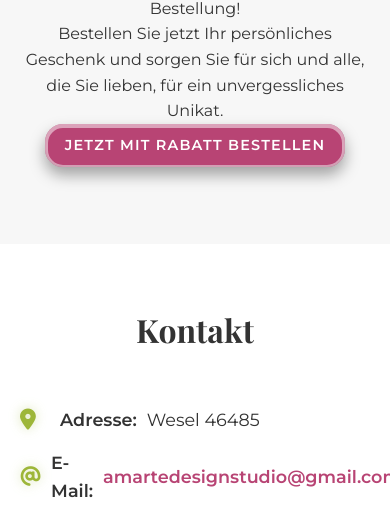
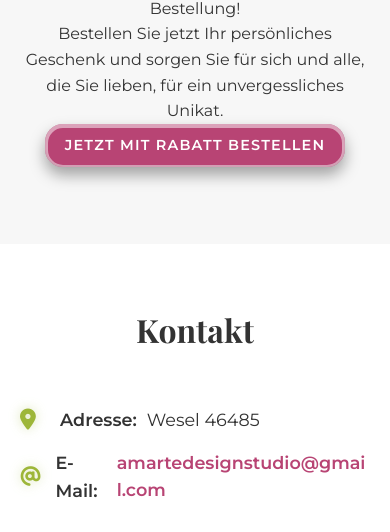
Before and after one commit to 19ReginaB91/Amarte_Design_Studio, a plain HTML site: page index.html in a window 390 px wide. Shown: the part 4806-5338 px from the top of the page. Drawn offline with nearby package versions, Linux system fonts and the light colour scheme.

Commit message:
Fix mobile spacing, improve contact layout and update responsive styles

```diff
--- a/index.html
+++ b/index.html
@@ -173,10 +173,25 @@
     <div class="container">
         <h2 data-key="contactHeading"><i class="fas fa-envelope"></i> Kontakt</h2>
 
-        <div class="contact-details">
-            <p><i class="fas fa-map-marker-alt"></i> <strong data-key="contactAddress">Adresse:</strong> Wesel 46485</p>
-            <p><i class="fas fa-at"></i> <strong data-key="contactEmail">E-Mail:</strong> <a href="mailto:amartedesignstudio@gmail.com">amartedesignstudio@gmail.com</a></p>
-        </div>
+    <div class="contact-details">
+    <p>
+        <i class="fas fa-map-marker-alt"></i>
+        <strong data-key="contactAddress">Adresse:</strong>
+        Wesel 46485
+    </p>
+
+    <p>
+        <i class="fas fa-at"></i>
+        <strong data-key="contactEmail">E-Mail:</strong>
+
+        <a
+            href="mailto:amartedesignstudio@gmail.com"
+            class="contact-email-link"
+        >
+            amartedesignstudio@gmail.com
+        </a>
+    </p>
+</div>
 
         <div class="social-links">
             <a href="https://wa.me/49176471560176" target="_blank" aria-label="WhatsApp"><i class="fab fa-whatsapp"></i></a>
--- a/index.js
+++ b/index.js
@@ -11,7 +11,7 @@ const translations = {
         navAbout: 'Über Uns',
         navServices: 'Leistungen',
         navGallery: 'Galerie',
-        navPromo: 'Angebots',
+        navPromo: 'Angebote',
         navContact: 'Kontakt',
 
         heroHeading: 'Kunst, die von Herzen kommt.',
--- a/styles/index.css
+++ b/styles/index.css
@@ -391,4 +391,10 @@
         padding: 10px 20px;
         font-size: 0.9em;
     }
+
+    .contact-email-link {
+    overflow-wrap: anywhere;
+    word-break: break-word;
+    line-height: 1.5;
 }
+}
```
Also changed, not shown: styles/services.css (+12 -0 lines), 1 other file.
